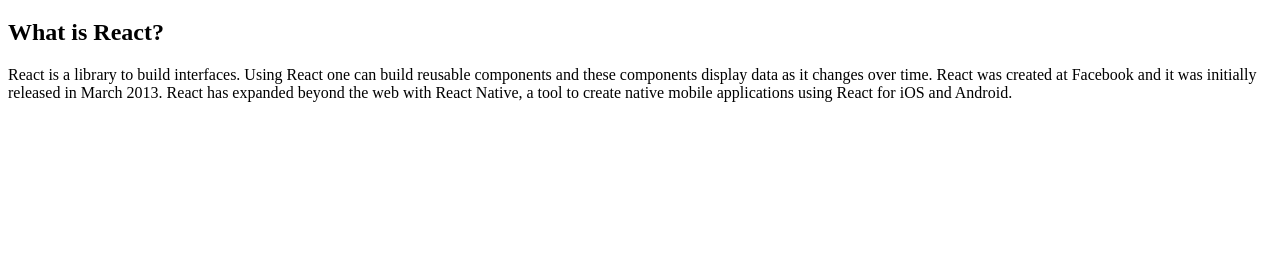
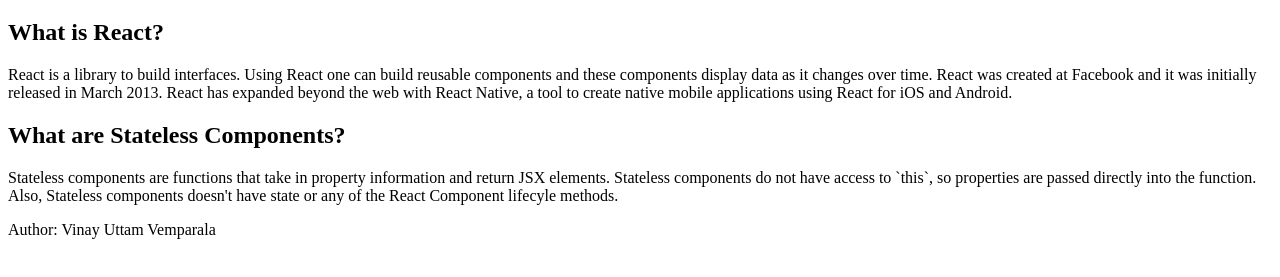
Before and after one commit to Princy98/react-kt, a React app: page / in a window 1280 px wide. Shown: the part 61-338 px from the top of the page. Built offline with nearby package versions, Linux system fonts and the light colour scheme.

Commit message:
02 - Stateless Components

```diff
--- a/public/index.html
+++ b/public/index.html
@@ -19,7 +19,7 @@
       work correctly both with client-side routing and a non-root public URL.
       Learn how to configure a non-root public URL by running `npm run build`.
     -->
-    <title>React App</title>
+    <title>React Training!</title>
   </head>
   <body>
     <noscript>
--- /dev/null
+++ b/src/StatelessComponent.js
@@ -0,0 +1,20 @@
+import React, { Component } from 'react';
+
+const StatelessComponent = (props) => {
+    return (
+        <div className="stateless-component">
+            <h2>What are Stateless Components?</h2>
+            <p>
+                Stateless components are functions that take in property information and return
+                JSX elements. Stateless components do not have access to `this`, so properties
+                are passed directly into the function.
+
+                Also, Stateless components doesn't have state or any of the React Component lifecyle
+                methods.
+            </p>
+            <span>Author: {props.author}</span>
+        </div>
+    )
+}
+
+export default StatelessComponent;
--- a/src/Welcome.js
+++ b/src/Welcome.js
@@ -1,4 +1,9 @@
 import React, { Component } from 'react';
+import StatelessComponent from './StatelessComponent';
+
+const statelessComponentProps = {
+    author: 'Vinay Uttam Vemparala'
+};
 
 /**
  * Simple React Component.
@@ -19,6 +24,7 @@
                     React has expanded beyond the web with React Native, a tool to create native
                     mobile applications using React for iOS and Android.
                 </p>
+                <StatelessComponent {...statelessComponentProps} />
             </div>
         );
     }
```
